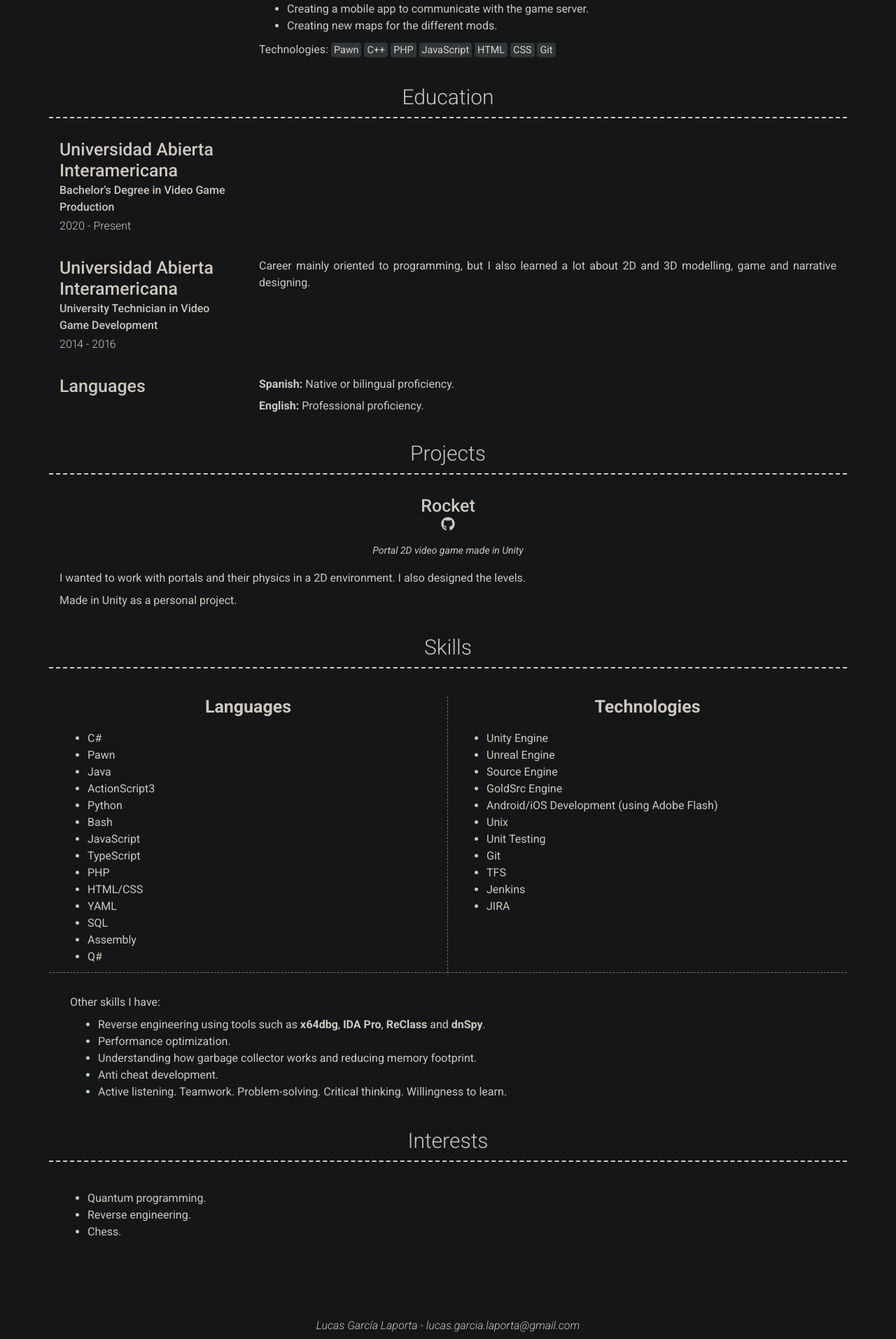
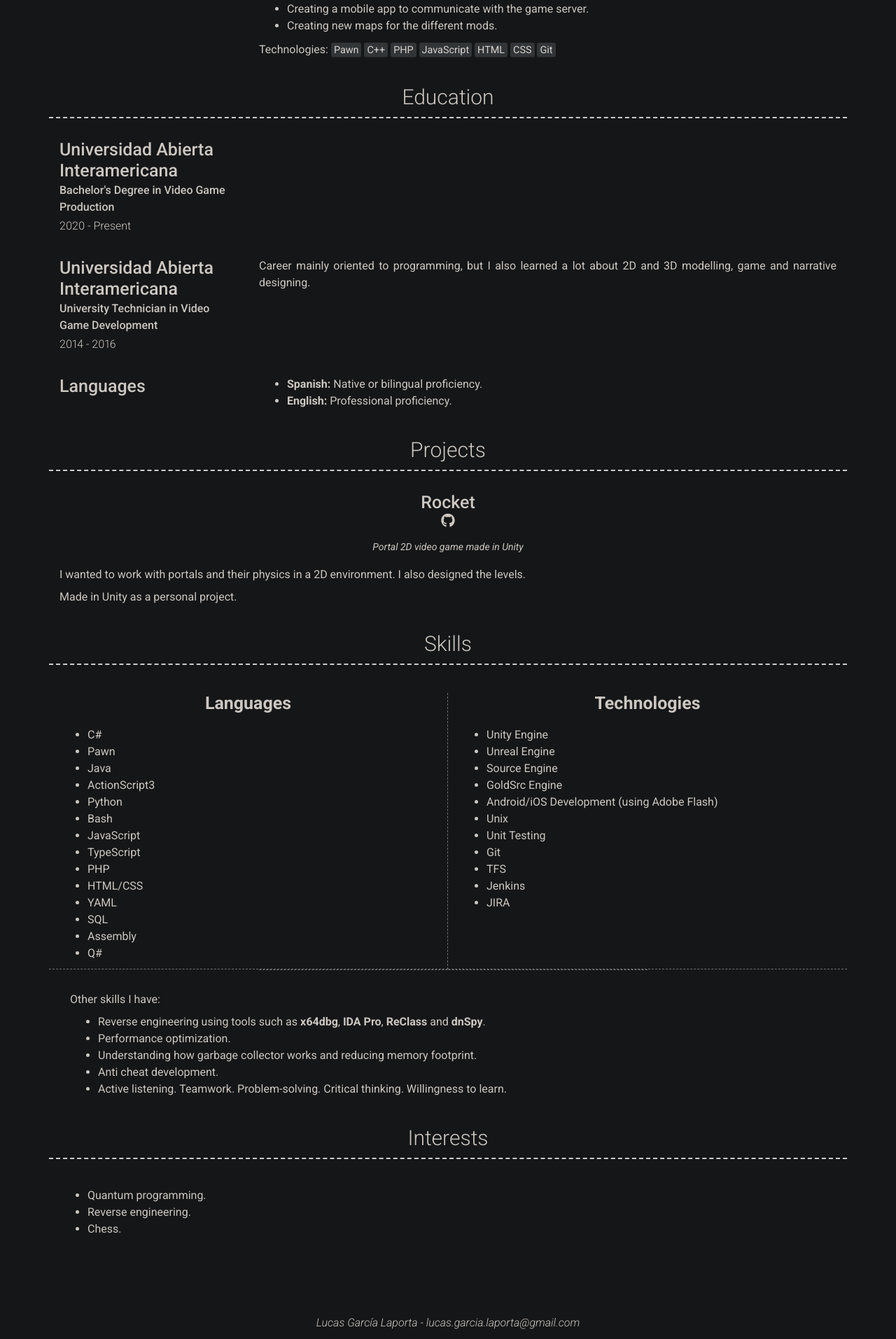
Before and after one commit to LUCASGL94/LUCASGL94.github.io, a Jekyll site: the page built from index.md, in a window 1280 px wide. Shown: the part 1396-3309 px from the top of the page at 70% size. Built offline with Jekyll 4.4.1, drawn with Linux system fonts in a browser that asks for light colours; nearby versions of some CDN libraries.

Commit message:
Update resume

```diff
--- a/_data/education.yml
+++ b/_data/education.yml
@@ -15,6 +15,5 @@
   name: Languages
   description: |
 
-    **Spanish:** Native or bilingual proficiency.
-
-    **English:** Professional proficiency.
+    - **Spanish:** Native or bilingual proficiency.
+    - **English:** Professional proficiency.
--- a/_includes/skills.html
+++ b/_includes/skills.html
@@ -53,6 +53,10 @@
                 </div>
             </div>
         </div>
+        <div class="col-md-12 col-md-offset-3">
+            <div class="col-md-6 projects-separation-top">
+            </div>
+        </div>
         <div class="col-md-12">
             <div class="col-xs-12 col-print-12">
                 <br><br>
--- a/_sass/base.scss
+++ b/_sass/base.scss
@@ -245,6 +245,10 @@ body {
   }
 }
 
+.projects-separation-top {
+  border-top: dashed 1px #717171;
+}
+
 .projects-separation-bottom {
   border-bottom: dashed 1px #717171;
 }
```
